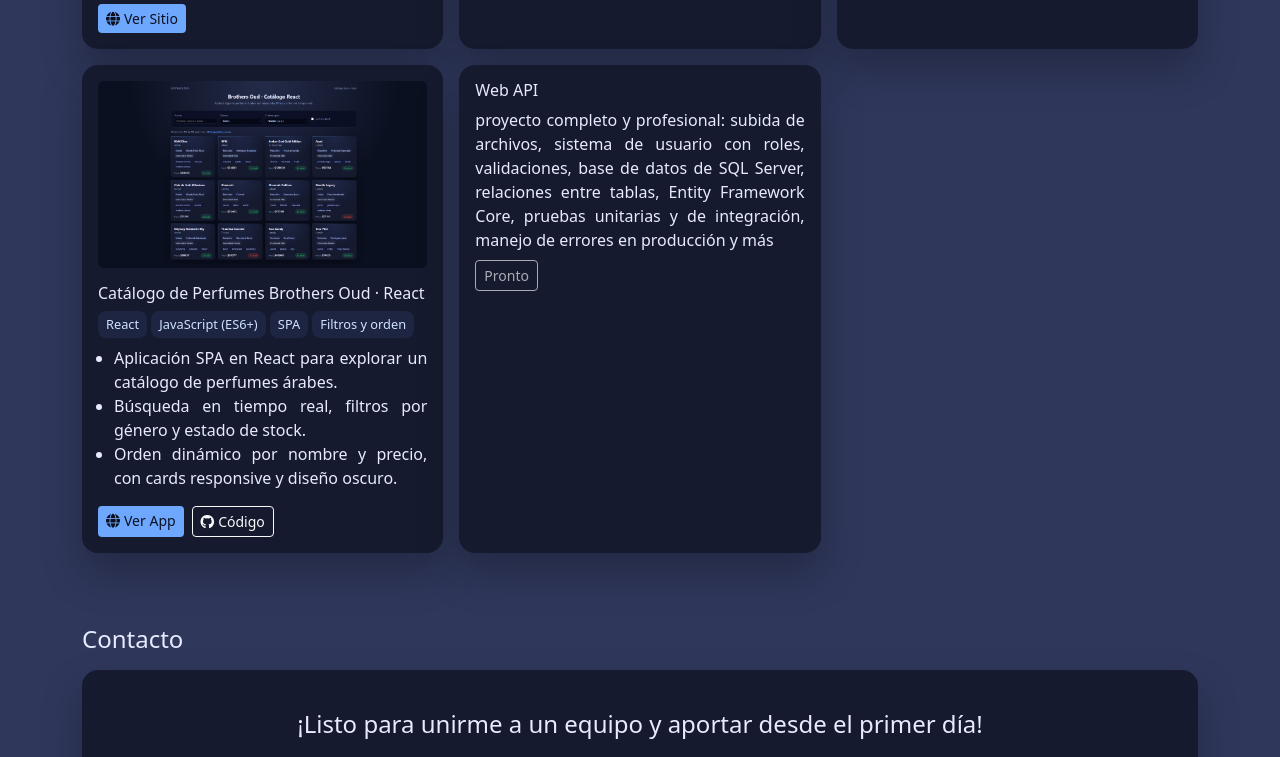
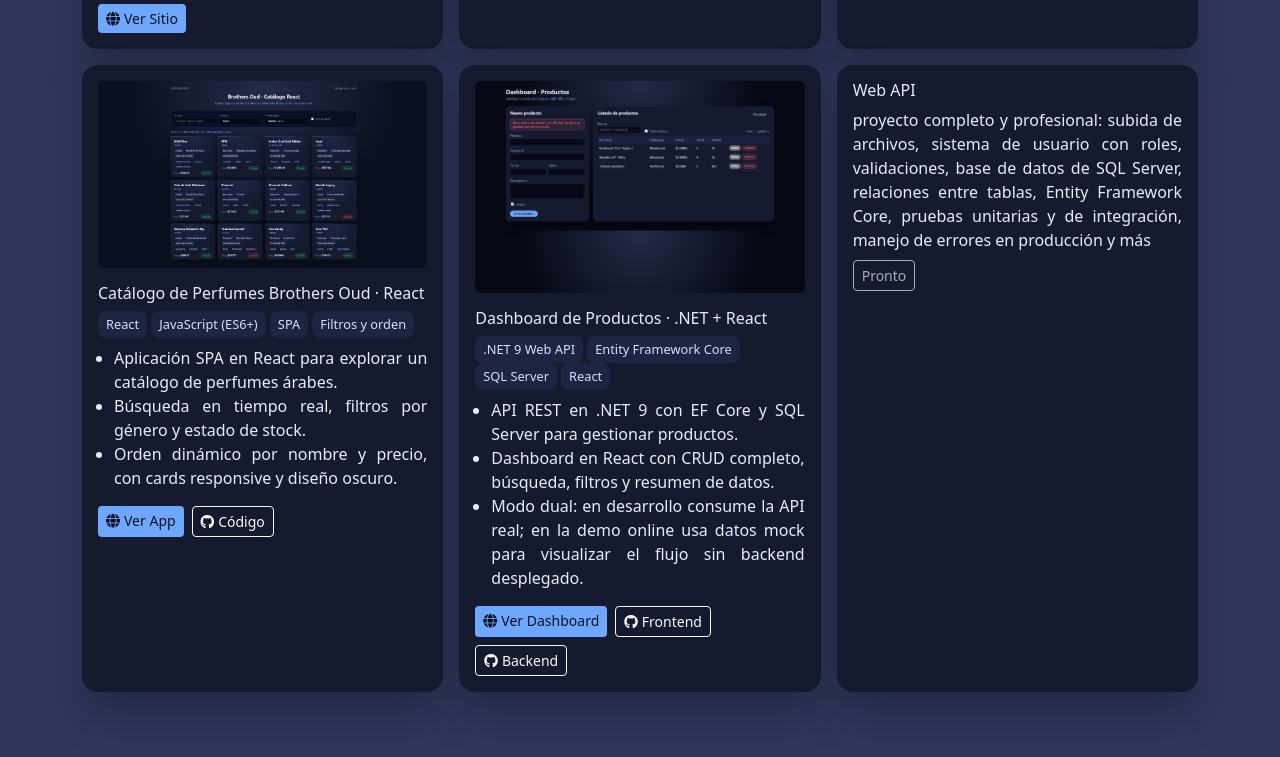
Before and after one commit to lucastagua/PortFolio, a plain HTML site: page index.html in a window 1280 px wide. Shown: the part 1986-2743 px from the top of the page. Drawn offline with nearby package versions, Linux system fonts and the light colour scheme; some packages are replaced by stand-ins of ours; a script that the page names is missing.

Commit message:
Update 1.2

```diff
--- a/index.html
+++ b/index.html
@@ -322,6 +322,49 @@
           </article>
         </div>
 
+        <div class="col-md-6 col-lg-4">
+          <article class="card-custom p-3 project shadow-soft h-100">
+            <a href="https://dashboard-react-sigma-five.vercel.app" target="_blank" rel="noopener">
+              <img src="img/dashboard-react.png" loading="lazy" alt="dashboard-react Screenshot" class="img-fluid mb-3 rounded">
+            </a>
+            <div class="d-flex justify-content-between align-items-start mb-2">
+              <h3 class="h6 mb-0">Dashboard de Productos · .NET + React</h3>
+            </div>
+
+            <div class="mb-2">
+              <span class="tag">.NET 9 Web API</span>
+              <span class="tag">Entity Framework Core</span>
+              <span class="tag">SQL Server</span>
+              <span class="tag">React</span>
+            </div>
+
+            <ul class="mb-3 ps-3 text-justify">
+              <li>API REST en .NET 9 con EF Core y SQL Server para gestionar productos.</li>
+              <li>Dashboard en React con CRUD completo, búsqueda, filtros y resumen de datos.</li>
+              <li>Modo dual: en desarrollo consume la API real; en la demo online usa datos mock para visualizar el flujo sin backend desplegado.</li>
+            </ul>
+
+            <div class="mt-auto d-flex gap-2 flex-wrap">
+              <a class="btn btn-sm btn-accent btn-outline-light"
+                href="https://dashboard-react-sigma-five.vercel.app"
+                target="_blank" rel="noopener">
+                <i class="fa-solid fa-globe me-1"></i>Ver Dashboard
+              </a>
+              <a class="btn btn-sm btn-outline-light"
+                href="https://github.com/lucastagua/dashboard-react"
+                target="_blank" rel="noopener">
+                <i class="fa-brands fa-github me-1"></i>Frontend
+              </a>
+              <a class="btn btn-sm btn-outline-light"
+                href="https://github.com/lucastagua/dashboard-api"
+                target="_blank" rel="noopener">
+                <i class="fa-brands fa-github me-1"></i>Backend
+              </a>
+            </div>
+          </article>
+        </div>
+
+
 
         <div class="col-md-6 col-lg-4">
           <article class="card-custom p-3 project shadow-soft h-100">
```
Also changed, not shown: img/Opera Snapshot_2025-11-19_165557_lucastagua.github.io.png (added), img/dashboard-react.png (added).
